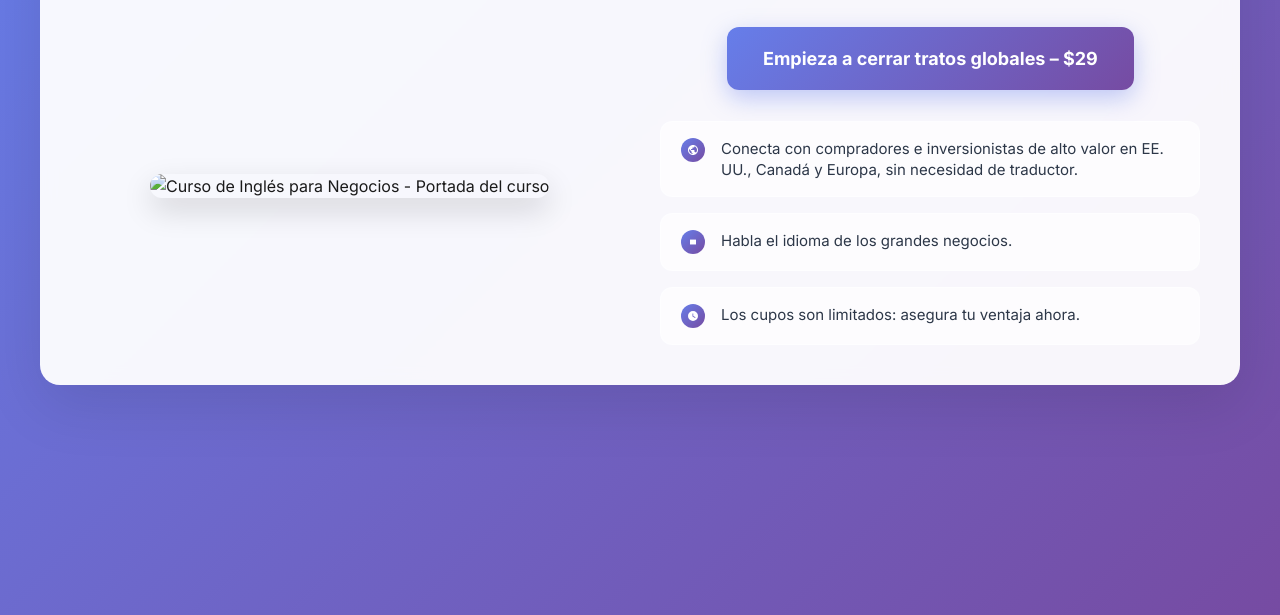
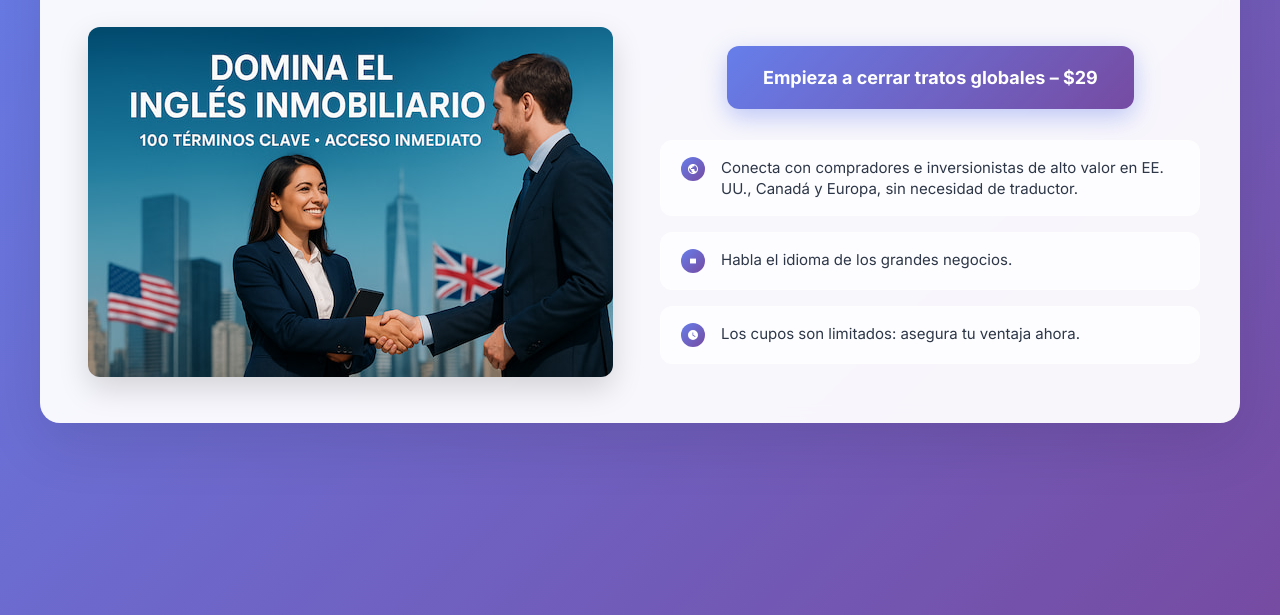
Before and after one commit to MichaelOhana/landing-page, a plain HTML site: page index.html in a window 1280 px wide. Shown: the part 185-800 px from the top of the page. Drawn offline with Linux system fonts and the light colour scheme.

Commit message:
deploy: 0a659ccf30ea392b4ca4c195b0fa40f70dce0c9f

```diff
--- a/index.html
+++ b/index.html
@@ -63,8 +63,8 @@
             <div class="main-content">
                 <div class="hero-image">
                     <picture>
-                        <source media="(min-width: 500px)" srcset="hero-desktop.jpg">
-                        <img src="hero.jpg" alt="Curso de Inglés para Negocios - Portada del curso" decoding="async">
+                        <source media="(min-width: 500px)" srcset="/assets/hero-desktop.CzN0-gIb.jpg">
+                        <img src="/assets/hero.DwXZWWrp.jpg" alt="Curso de Inglés para Negocios - Portada del curso" decoding="async">
                     </picture>
                 </div>
 
```
Also changed, not shown: assets/hero-desktop.CzN0-gIb.jpg (added), assets/hero.DwXZWWrp.jpg (added), 1 other file.
